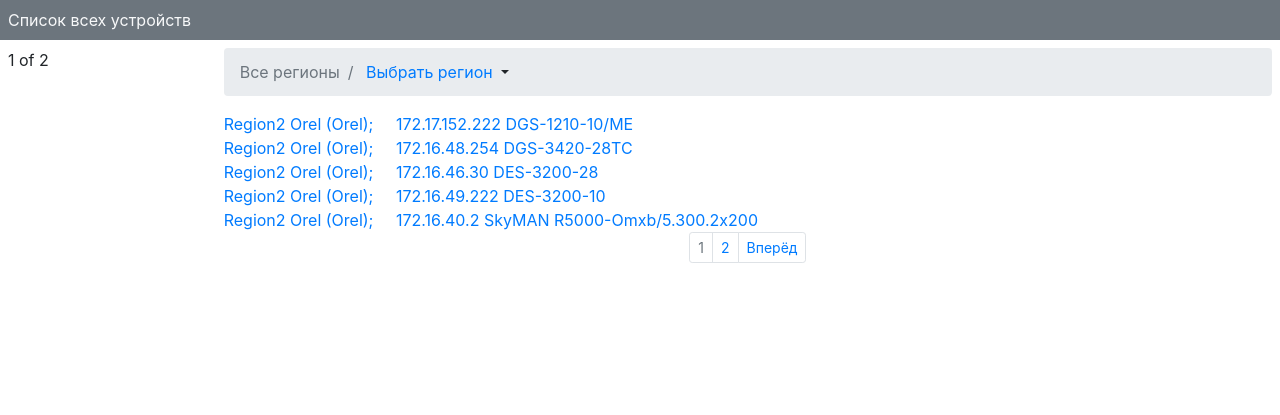
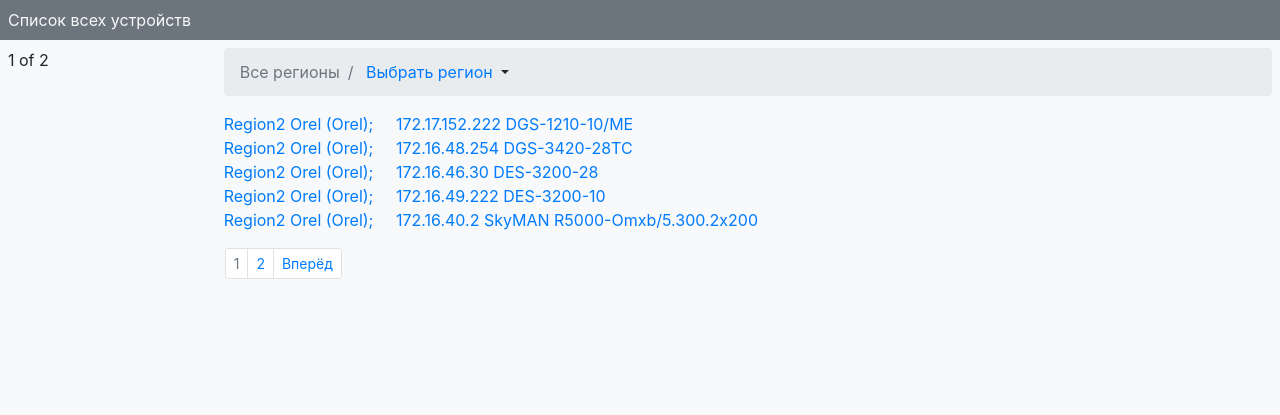
Before and after one commit to rvfedorin/mywork, a Django app: page /device/ in a window 1280 px wide. Shown: the top 415 px of the page. Run offline with Django 3.2, Linux system fonts and the light colour scheme; data comes from the database, SQL or seed files in the repository; some libraries are stand-ins or nearby versions.

Commit message:
edited template model_device

```diff
--- a/intranet/intranet/models_device/templates/all_paginator.html
+++ b/intranet/intranet/models_device/templates/all_paginator.html
@@ -1,6 +1,6 @@
 					{% if page_obj.paginator.num_pages > 1%}
 						<nav aria-label="pagunator">
-				  			<ul class="pagination justify-content-center pagination-sm">
+				  			<ul class="pagination pagination-sm">
 				  				{% if page_obj.has_previous %}
 				  					<li class="page-item"><a class="page-link" href="{% url 'device' %}?page={{ page_obj.previous_page_number }}">Назад</a></li>
 				  				{% endif %}
--- a/intranet/intranet/models_device/templates/city_paginator.html
+++ b/intranet/intranet/models_device/templates/city_paginator.html
@@ -1,6 +1,6 @@
 					{% if page_obj.paginator.num_pages > 1 %}
 						<nav aria-label="pagunator">
-				  			<ul class="pagination justify-content-center pagination-sm">
+				  			<ul class="pagination pagination-sm">
 				  				{% if page_obj.has_previous %}
 				  					<li class="page-item">
 				  						<a class="page-link"
--- a/intranet/intranet/models_device/templates/dev_list.html
+++ b/intranet/intranet/models_device/templates/dev_list.html
@@ -64,6 +64,8 @@
 			</div>
 			{% endfor %}
 {# Пагинатор #}
+			<div class="row">
+          		<div class="col-4 p-3">
 					{% if city %}
 						{% include 'city_paginator.html' %}
 					{% elif region %}
@@ -71,5 +73,6 @@
 					{% else %}
 						{% include 'all_paginator.html' %}
 					{% endif %}
-
+				</div>
+			</div>
 {% endblock %}
--- a/intranet/intranet/models_device/templates/region_paginator.html
+++ b/intranet/intranet/models_device/templates/region_paginator.html
@@ -1,6 +1,6 @@
 					{% if page_obj.paginator.num_pages > 1%}
 						<nav aria-label="pagunator">
-				  			<ul class="pagination justify-content-center pagination-sm">
+				  			<ul class="pagination pagination-sm">
 				  				{% if page_obj.has_previous %}
 				  					<li class="page-item"><a class="page-link" href="{% url 'dev_list_region' region %}?page={{ page_obj.previous_page_number }}">Назад</a></li>
 				  				{% endif %}
--- a/intranet/intranet/templates/base.html
+++ b/intranet/intranet/templates/base.html
@@ -1,16 +1,16 @@
 {% load static %}
 <!DOCTYPE html>
 
-<html lang="en"><head><meta http-equiv="Content-Type" content="text/html; charset=UTF-8">
-
-
+<html lang="en">
+  <head>
     <title>{% block title %}{% endblock %}</title>
 
+    <meta http-equiv="Content-Type" content="text/html; charset=UTF-8">
     <meta http-equiv="Content-Type" content="text/html; charset=utf-8">
     <link rel="stylesheet"  type="text/css" href="{% static "css/bootstrap.min.css" %}">
 
   </head>
-  <body>
+  <body class="bg-light">
 
     <header>
       <div class="container bg-secondary mw-100 p-2">
```
